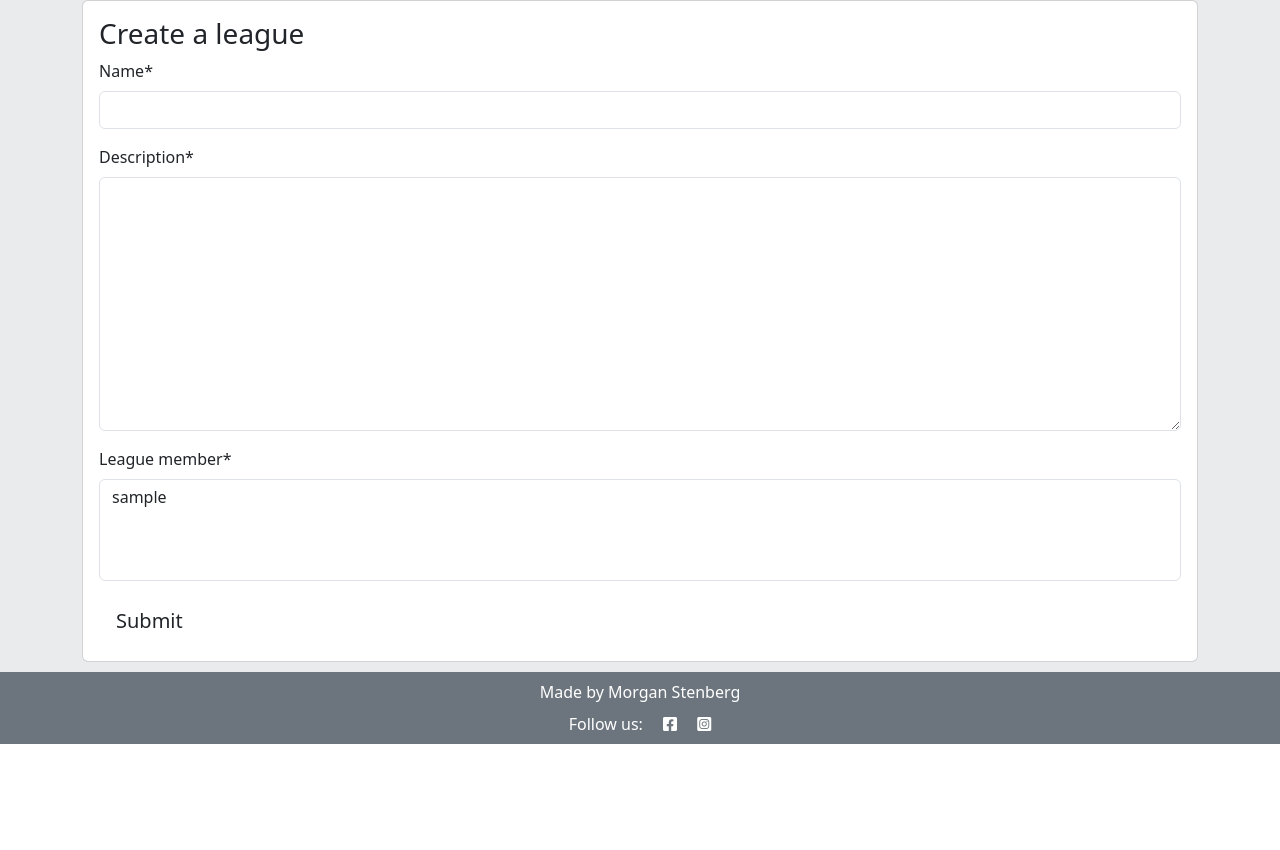
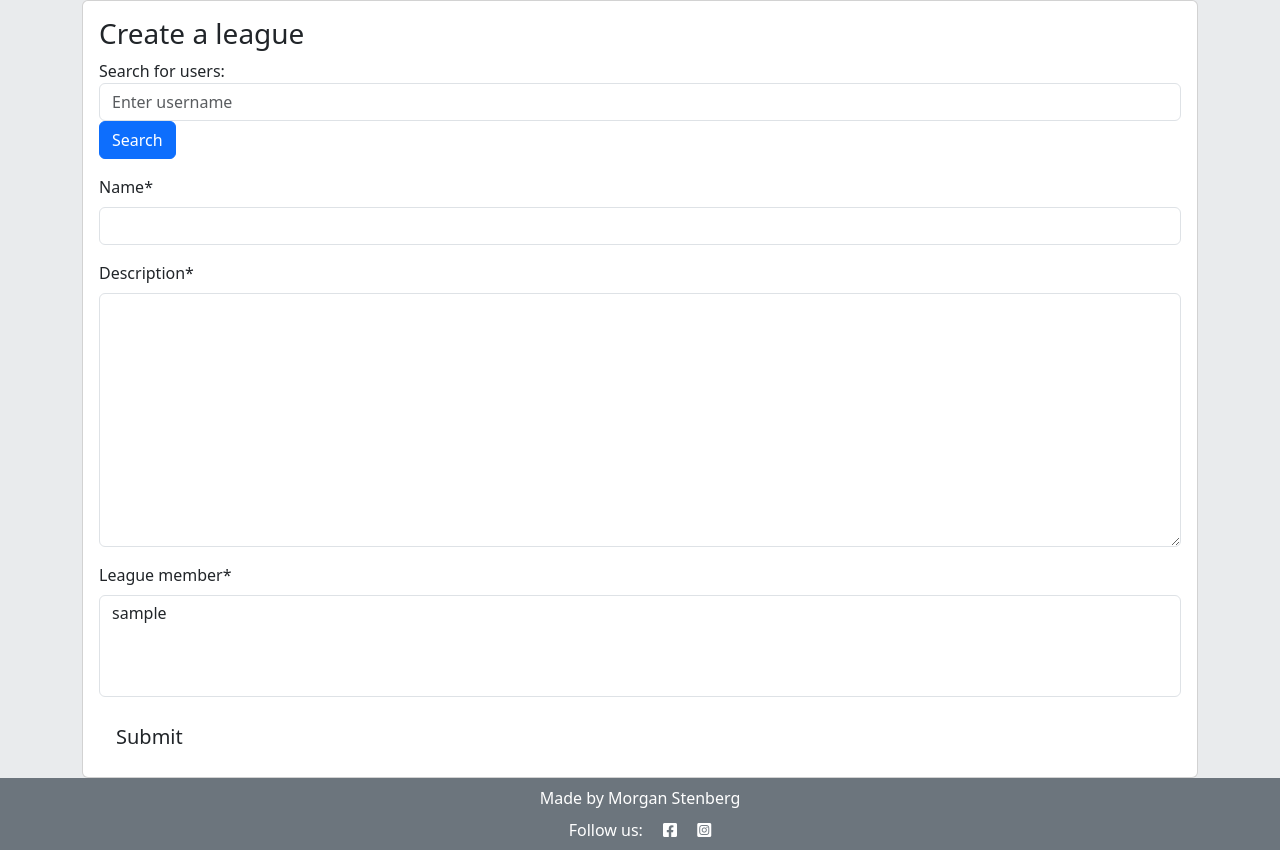
Before and after one commit to MorganStenberg/League-hub, a Django app: page /create-league/ in a window 1280 px wide. Shown: the part 56-906 px from the top of the page. Before the commit the page ends 800 px from the top, so only its background shows below. Run offline with Django 4.2, Linux system fonts and the light colour scheme; the visitor is signed in with stand-in values (Sample User, id 1); data comes from the database, SQL or seed files in the repository; some libraries are stand-ins or nearby versions.

Commit message:
remove team fields for edit match, add search bar create league

```diff
--- a/league/forms.py
+++ b/league/forms.py
@@ -6,7 +6,7 @@ from django import forms
 class CreateLeagueForm(forms.ModelForm):
     class Meta:
         model = League
-        fields = ["name", "description", "league_member" ]
+        fields = ["name", "description", "league_member"]
 
 
 class AddMatchesForm(forms.ModelForm):
--- a/league/templates/league/create_league.html
+++ b/league/templates/league/create_league.html
@@ -1,5 +1,5 @@
 {% extends 'base.html' %}
-
+{% load static %}
 {% load crispy_forms_tags %}
 
 {% block content %}
@@ -11,6 +11,12 @@
       <div class="col card justify-content-center">
           <div class="card-body">
             <h3>Create a league</h3>
+            <div class="form-group">
+              <label for="searchInput">Search for users:</label>
+              <input type="text" class="form-control" id="searchInput" placeholder="Enter username">
+              <button id="searchButton" class="btn btn-primary">Search</button>
+              <ul id="searchResults"></ul>
+          </div>
 
             <form id="CreateLeagueForm" method="post">
               {{ create_league_form | crispy }}
--- a/league/templates/league/edit_match.html
+++ b/league/templates/league/edit_match.html
@@ -11,7 +11,10 @@
               <h3>Edit match</h3>
 
               <form method="post" action="{% url 'edit_match' slug=slug match_id=match_id %}">
-                {{ add_matches_form | crispy }}
+                <h5>Home team - {{ match.home_team }}</h4>
+                {{ add_matches_form.home_team_score | as_crispy_field }}
+                <h5>Away Team - {{ match.away_team }}</h4>
+                {{ add_matches_form.away_team_score | as_crispy_field }}
                 {% csrf_token %}
                 <button id="submit-button" type="submit"
                   class="btn btn-lg">Submit</button>
--- a/league/views.py
+++ b/league/views.py
@@ -2,6 +2,7 @@ from django.shortcuts import render, get_object_or_404, reverse, redirect
 from django.views import generic
 from django.http import HttpResponseRedirect, Http404
 from django.contrib import messages
+from django.contrib.auth.models import User
 from django.contrib.auth.decorators import login_required
 from django.utils.text import slugify
 from django.db.models import F
@@ -179,7 +180,6 @@ def edit_match(request, slug, match_id):
 
     if request.user == match.home_team or request.user == match.away_team:
         if request.method == "POST":
-
             add_matches_form = AddMatchesForm(data=request.POST, instance=match)
             if add_matches_form.is_valid():
                 add_matches = add_matches_form.save(commit=False)
@@ -192,6 +192,7 @@ def edit_match(request, slug, match_id):
     context = {
     'slug': slug,
     "league_instance": league_instance,
+    "match": match,
     'match_id': match_id,
     'add_matches_form': AddMatchesForm(instance=match)
     }
```
Lines whose indentation alone changed are shown as unchanged.
